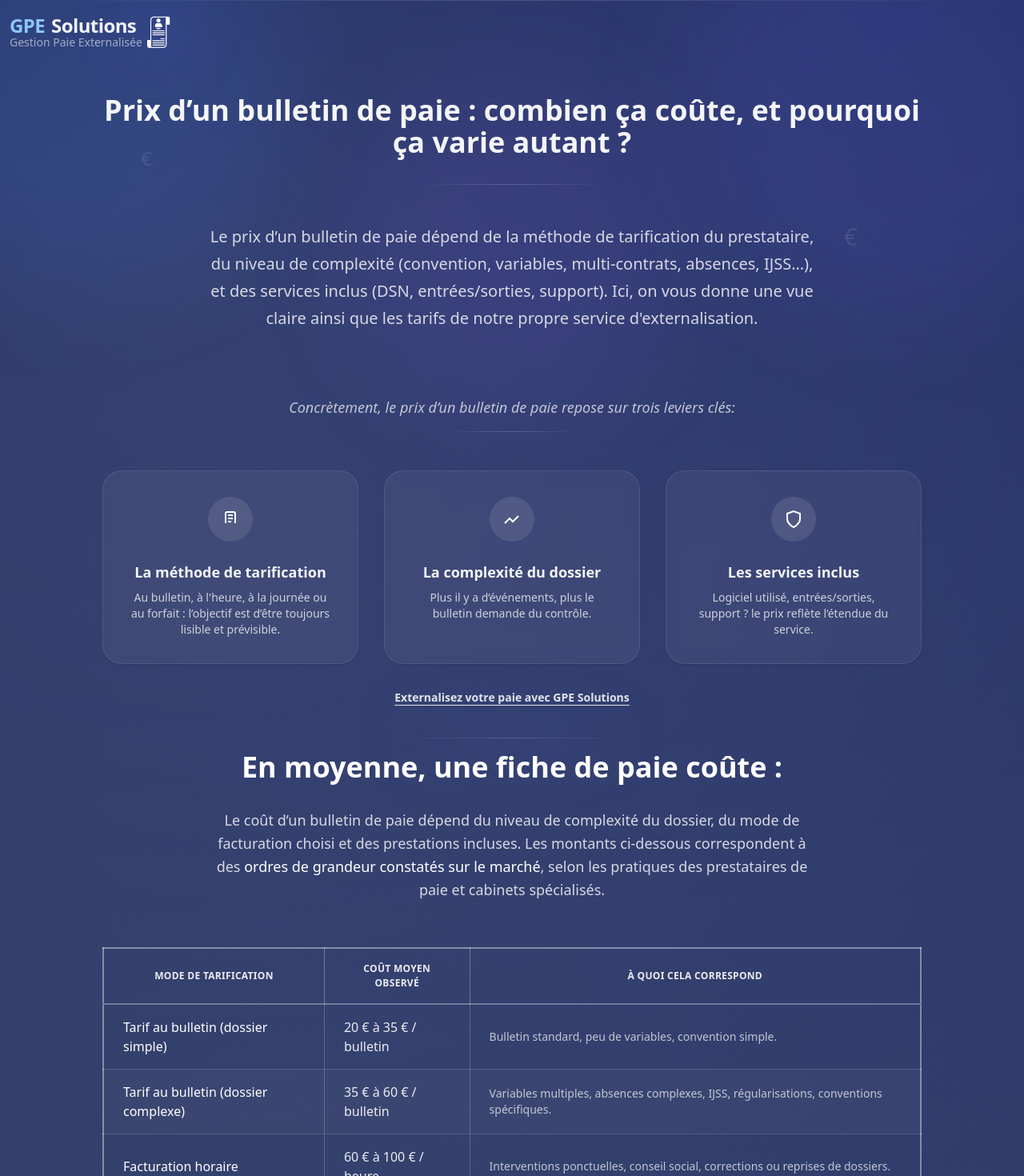
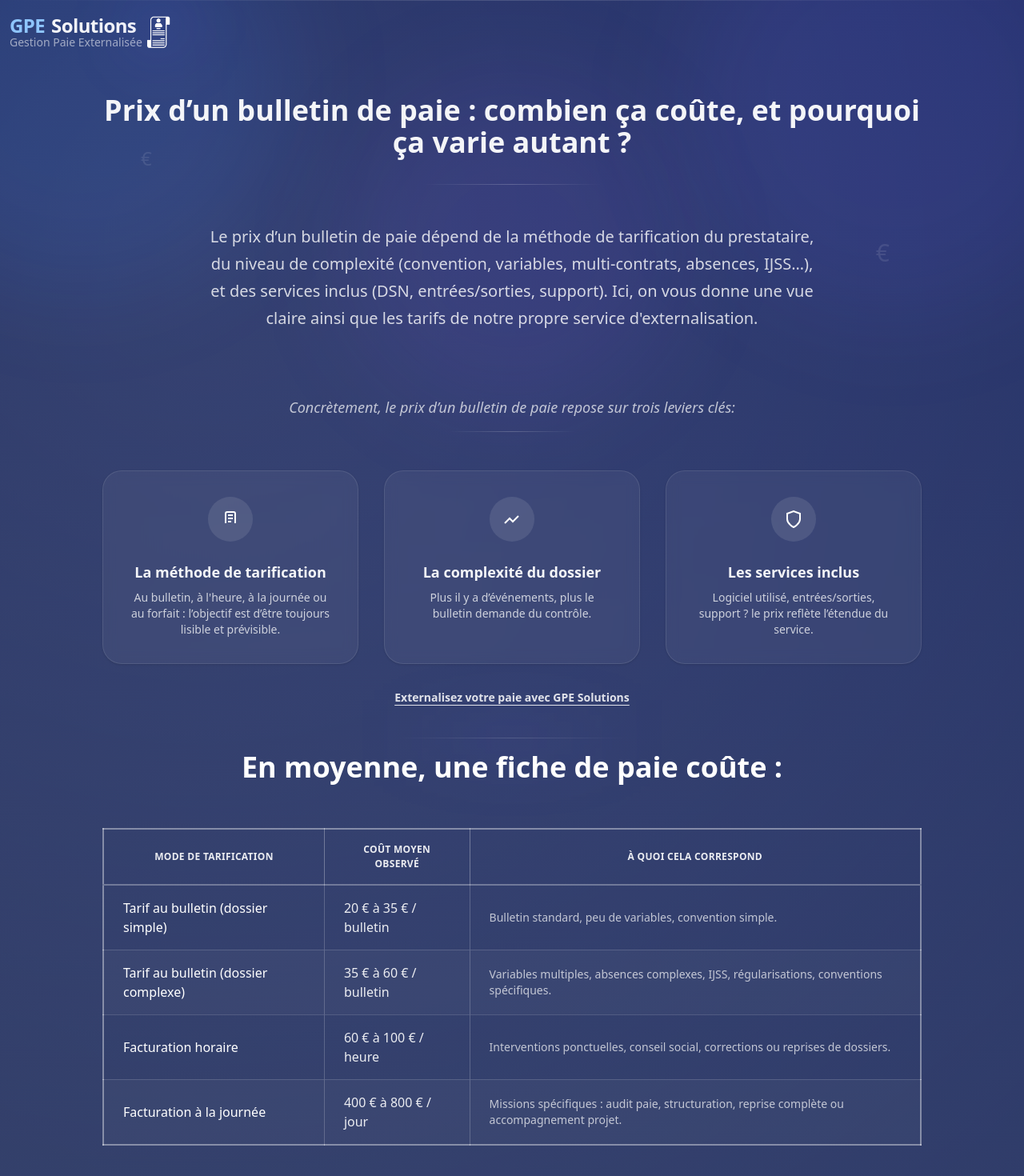
Before and after one commit to bassemshili3-cpu/gpe-solutions, a Next.js app: page /prix-bulletin-paie in a window 1280 px wide. Shown: the top 1470 px of the page at 80% size. Built offline with nearby package versions, Linux system fonts and the light colour scheme.

Commit message:
Update 6.7

```diff
--- a/app/prix-bulletin-paie/page.tsx
+++ b/app/prix-bulletin-paie/page.tsx
@@ -110,7 +110,7 @@ export default function PrixBulletinDePaiePage() {
   </span>
 
   <span
-    className="hidden sm:block absolute top-40 right-20 text-white/10 text-3xl
+    className="hidden sm:block absolute top-45 right-10 text-white/10 text-3xl
     motion-safe:animate-[floatMicro_15s_ease-in-out_infinite]"
     style={{ animationDelay: "1.5s" }}
   >
@@ -228,16 +228,6 @@ export default function PrixBulletinDePaiePage() {
               <h2 className="-mt-20 text-3xl md:text-4xl font-bold text-white text-center">
                 En moyenne, une fiche de paie coûte :
               </h2>
-
-              <p className="mt-8 text-lg text-white/80 leading-relaxed text-center max-w-3xl mx-auto">
-                Le coût d’un bulletin de paie dépend du niveau de complexité du dossier,
-                du mode de facturation choisi et des prestations incluses. Les montants
-                ci-dessous correspondent à des{" "}
-                <span className="font-medium text-white">
-                  ordres de grandeur constatés sur le marché
-                </span>
-                , selon les pratiques des prestataires de paie et cabinets spécialisés.
-              </p>
 
               {/* TABLE */}
               <div className="mt-14 overflow-x-auto">
```
